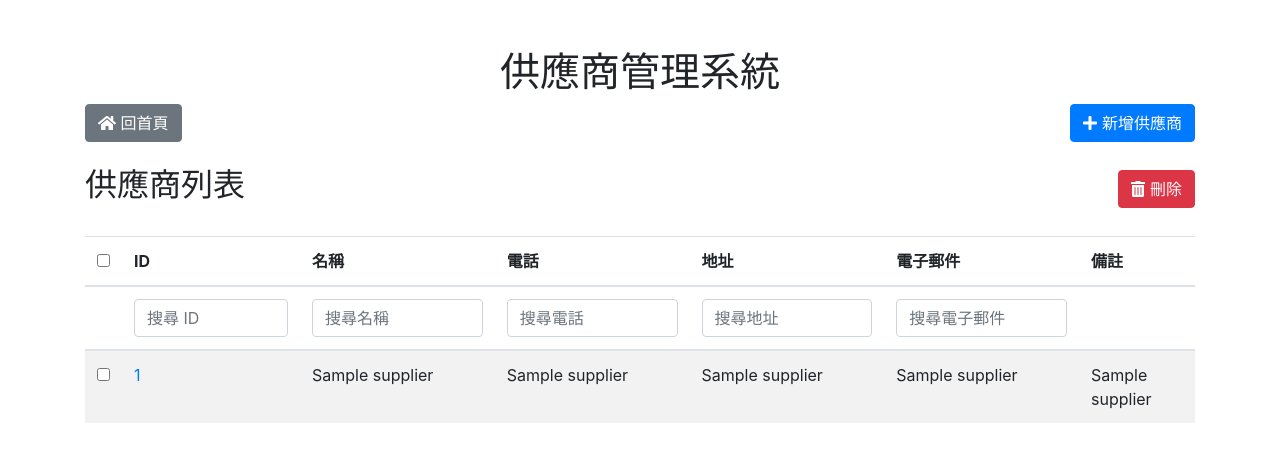
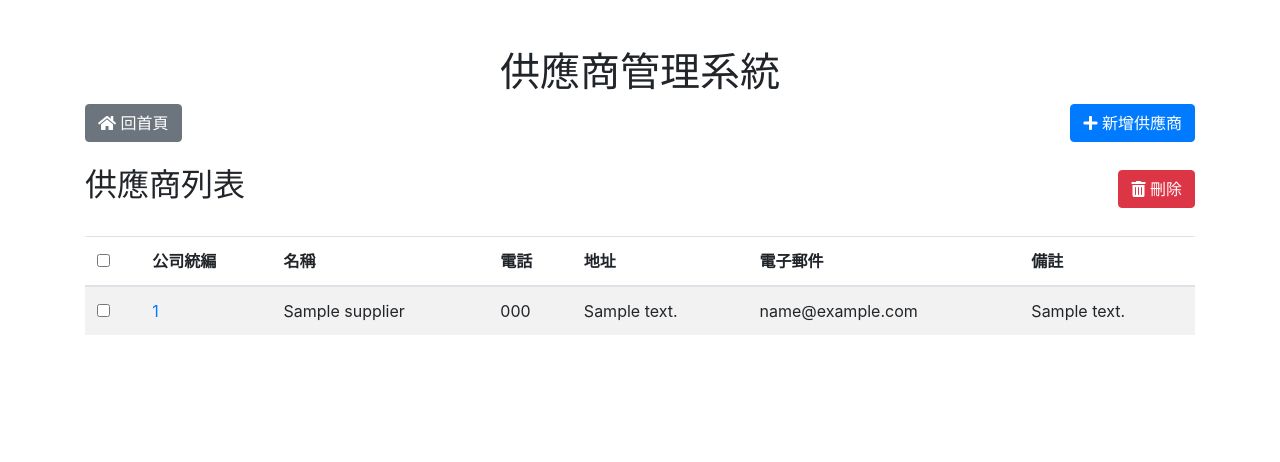
Before and after one commit to shawn9527-sunny/vinber_project, a Flask app: template app/templates/suppliers.html in a window 1280 px wide. Shown: the top 462 px of the page. Run offline with Flask 3, Linux system fonts and the light colour scheme; the template is opened without the code that fills it: most values are stand-ins (such as "Sample title", 1, 10 or a date in 2020); parts of the project's set-up code (start-up, migrations or seed data) failed here and were passed over; some libraries are stand-ins or nearby versions.

Commit message:
供應商管理-改用統一編號作為SQL唯一值

```diff
--- a/app/templates/suppliers.html
+++ b/app/templates/suppliers.html
@@ -23,7 +23,7 @@
     <div class="container mt-5">
         <h1 class="text-center">供應商管理系統</h1>
 
-        <!-- 操作按鈕，左側「回首頁」，右側「新增供應商」 -->
+        <!-- 操作按鈕 -->
         <div class="d-flex justify-content-between mb-4">
             <a href="/" class="btn btn-secondary"><i class="fas fa-home"></i> 回首頁</a>
             <button class="btn btn-primary" onclick="toggleAddSupplierForm()">
@@ -31,12 +31,7 @@
             </button>
         </div>
 
-        <!-- 新增供應商按鈕
-        <button class="btn btn-primary mt-4 mb-3" onclick="toggleAddSupplierForm()">
-            <i class="fas fa-plus"></i> 新增供應商
-        </button> -->
-
-        <!-- 新增供應商表單（預設隱藏） -->
+        <!-- 新增供應商表單 -->
         <div id="addSupplierForm" class="card mt-3" style="display: none;">
             <div class="card-header">
                 <h2>新增供應商</h2>
@@ -44,20 +39,26 @@
             <div class="card-body">
                 <form action="/add_supplier" method="post">
                     <div class="form-group">
+                        <label for="taxID">公司統編 (TaxID)</label>
+                        <input type="text" class="form-control" id="taxID" name="taxID" placeholder="輸入公司統編"
+                        required pattern="^\d{8}$"
+                        title="公司統編必須是 8 位數字">
+                    </div>
+                    <div class="form-group">
                         <label for="name">供應商名稱</label>
                         <input type="text" class="form-control" id="name" name="name" placeholder="輸入供應商名稱" required>
                     </div>
                     <div class="form-group">
                         <label for="phone">電話</label>
-                        <input type="text" class="form-control" id="phone" name="phone" placeholder="輸入電話">
+                        <input type="text" class="form-control" id="phone" name="phone" placeholder="輸入電話" required>
                     </div>
                     <div class="form-group">
                         <label for="address">地址</label>
-                        <input type="text" class="form-control" id="address" name="address" placeholder="輸入地址">
+                        <input type="text" class="form-control" id="address" name="address" placeholder="輸入地址" required>
                     </div>
                     <div class="form-group">
                         <label for="email">電子郵件</label>
-                        <input type="email" class="form-control" id="email" name="email" placeholder="輸入電子郵件">
+                        <input type="email" class="form-control" id="email" name="email" placeholder="輸入電子郵件" required>
                     </div>
                     <div class="form-group">
                         <label for="notes">備註</label>
@@ -68,10 +69,8 @@
             </div>
         </div>
 
-        <!-- <h2>供應商列表</h2>
-        <button type="submit" class="btn btn-danger mt-2">批量刪除選取的供應商</button> -->
+        <!-- 供應商列表 -->
         <form action="/delete_suppliers" method="post">
-            <!-- 供應商列表 -->
             <div class="d-flex justify-content-between align-items-center mt-4">
                 <h2>供應商列表</h2>
                 <button type="submit" class="btn btn-danger" onclick="return confirmDelete()">
@@ -83,33 +82,25 @@
                     <thead>
                         <tr>
                             <th scope="col"><input type="checkbox" id="selectAll"></th>
-                            <th scope="col" class="sortable-column" onclick="sortTable('id')">ID <i></i></th>
+                            <th scope="col" class="sortable-column" onclick="sortTable('taxID')">公司統編 <i></i></th>
                             <th scope="col" class="sortable-column" onclick="sortTable('name')">名稱 <i></i></th>
                             <th scope="col" class="sortable-column" onclick="sortTable('phone')">電話 <i></i></th>
                             <th scope="col" class="sortable-column" onclick="sortTable('address')">地址 <i></i></th>
                             <th scope="col" class="sortable-column" onclick="sortTable('email')">電子郵件 <i></i></th>
                             <th scope="col">備註</th>
                         </tr>
-                        <tr>
-                            <th></th>
-                            <th><input type="text" id="filterId" class="form-control" placeholder="搜尋 ID" oninput="filterTable()"></th>
-                            <th><input type="text" id="filterName" class="form-control" placeholder="搜尋名稱" oninput="filterTable()"></th>
-                            <th><input type="text" id="filterPhone" class="form-control" placeholder="搜尋電話" oninput="filterTable()"></th>
-                            <th><input type="text" id="filterAddress" class="form-control" placeholder="搜尋地址" oninput="filterTable()"></th>
-                            <th><input type="text" id="filterEmail" class="form-control" placeholder="搜尋電子郵件" oninput="filterTable()"></th>
-                            <th></th>
-                        </tr>
                     </thead>
                     <tbody id="supplierTableBody">
                         {% for supplier in suppliers %}
                         <tr>
-                            <td><input type="checkbox" name="supplier_ids" value="{{ supplier[0] }}"></td>
-                            <td><a href="/supplier/{{ supplier[0] }}">{{ supplier[0] }}</a></td>
-                            <td>{{ supplier[1] }}</td>
-                            <td>{{ supplier[2] }}</td>
-                            <td>{{ supplier[3] }}</td>
-                            <td>{{ supplier[4] }}</td>
-                            <td>{{ supplier[5] }}</td>
+                            <td><input type="checkbox" name="supplier_ids" value="{{ supplier['taxID'] }}"></td>
+                            <td><a href="/supplier/{{ supplier['taxID'] }}">{{ supplier['taxID'] }}</a></td>
+                            <!-- <td>{{ supplier['taxID'] }}</td> -->
+                            <td>{{ supplier['name'] }}</td>
+                            <td>{{ supplier['phone'] }}</td>
+                            <td>{{ supplier['address'] }}</td>
+                            <td>{{ supplier['email'] }}</td>
+                            <td>{{ supplier['notes'] }}</td>
                         </tr>
                         {% endfor %}
                     </tbody>
@@ -118,89 +109,19 @@
         </form>
     </div>
 
-    <!-- 引入 Bootstrap 和 jQuery 的 JavaScript -->
-    <script src="https://code.jquery.com/jquery-3.5.1.min.js"></script>
-    <script src="https://stackpath.bootstrapcdn.com/bootstrap/4.5.2/js/bootstrap.bundle.min.js"></script>
-    <script src="https://cdnjs.cloudflare.com/ajax/libs/font-awesome/5.15.3/js/all.min.js"></script>
-
     <script>
-        // 初始化排序狀態
-        let currentSortColumn = '';
-        let currentSortOrder = 'asc';
-
-        // 顯示/隱藏新增供應商表單
         function toggleAddSupplierForm() {
             const form = document.getElementById('addSupplierForm');
             form.style.display = form.style.display === 'none' ? 'block' : 'none';
         }
 
-        // 全選功能
         document.getElementById('selectAll').addEventListener('click', function() {
             const checkboxes = document.querySelectorAll('input[name="supplier_ids"]');
             checkboxes.forEach(checkbox => checkbox.checked = this.checked);
         });
 
-        // 刪除確認函數
         function confirmDelete() {
-            return confirm("確定要刪除選取的供應商嗎？");  // 返回 true 表示確定，返回 false 表示取消
-        }
-
-        // 表頭排序功能
-        function sortTable(column) {
-            const tableBody = document.getElementById('supplierTableBody');
-            const rows = Array.from(tableBody.querySelectorAll('tr'));
-            const columnIndex = {
-                id: 1,
-                name: 2,
-                phone: 3,
-                address: 4,
-                email: 5
-            }[column];
-
-            // 切換排序方式
-            if (currentSortColumn === column) {
-                currentSortOrder = currentSortOrder === 'asc' ? 'desc' : 'asc';
-            } else {
-                currentSortColumn = column;
-                currentSortOrder = 'asc';
-            }
-
-            // 根據排序方式和欄位排序
-            rows.sort((a, b) => {
-                const aText = a.children[columnIndex].textContent.trim();
-                const bText = b.children[columnIndex].textContent.trim();
-                return (currentSortOrder === 'asc' ? 1 : -1) * aText.localeCompare(bText);
-            });
-
-            // 清除所有箭頭圖示
-            document.querySelectorAll('.sortable-column i').forEach(icon => icon.className = '');
-
-            // 設定目前排序欄位的箭頭圖示
-            const icon = document.querySelector(`.sortable-column:nth-child(${columnIndex + 1}) i`);
-            icon.className = currentSortOrder === 'asc' ? 'fas fa-sort-up' : 'fas fa-sort-down';
-
-            // 重新附加排序後的行
-            rows.forEach(row => tableBody.appendChild(row));
-        }
-
-        // 即時搜尋功能
-        function filterTable() {
-            const idFilter = document.getElementById('filterId').value.toLowerCase();
-            const nameFilter = document.getElementById('filterName').value.toLowerCase();
-            const phoneFilter = document.getElementById('filterPhone').value.toLowerCase();
-            const addressFilter = document.getElementById('filterAddress').value.toLowerCase();
-            const emailFilter = document.getElementById('filterEmail').value.toLowerCase();
-            const rows = document.querySelectorAll('#supplierTableBody tr');
-
-            rows.forEach(row => {
-                const [id, name, phone, address, email] = Array.from(row.children).slice(1, 6).map(cell => cell.textContent.toLowerCase());
-                const match = id.includes(idFilter) &&
-                              name.includes(nameFilter) &&
-                              phone.includes(phoneFilter) &&
-                              address.includes(addressFilter) &&
-                              email.includes(emailFilter);
-                row.style.display = match ? '' : 'none';
-            });
+            return confirm("確定要刪除選取的供應商嗎？這將根據公司統編 (TaxID) 刪除。");
         }
     </script>
 </body>
--- a/app/views/db.py
+++ b/app/views/db.py
@@ -14,7 +14,9 @@ def init_db():
                         email TEXT,
                         notes TEXT
                         )''')
-
+    # cursor.execute('''
+    #     ALTER TABLE suppliers ADD COLUMN taxID TEXT UNIQUE NOT NULL;
+    # ''')
     # 建立 customers 表
     cursor.execute('''CREATE TABLE IF NOT EXISTS customers (
                         id INTEGER PRIMARY KEY AUTOINCREMENT,
--- a/app/views/purchase.py
+++ b/app/views/purchase.py
@@ -61,7 +61,7 @@ def purchase():
     conn.close()
 
     # 傳遞產品、供應商、進貨單數據到模板
-    return render_template('purchase.html', products=products, suppliers=suppliers, purchases=[dict(row) for row in purchases])
+    return render_template('purchase.html', products=products, suppliers=suppliers, purchases=purchases)
 
 # 取得產品屬性 API
 @purchase_blueprint.route('/get_attributes/<int:product_id>', methods=['GET'])
```
Also changed, not shown: app/views/supplier.py (+49 -18 lines), management_system.db.
